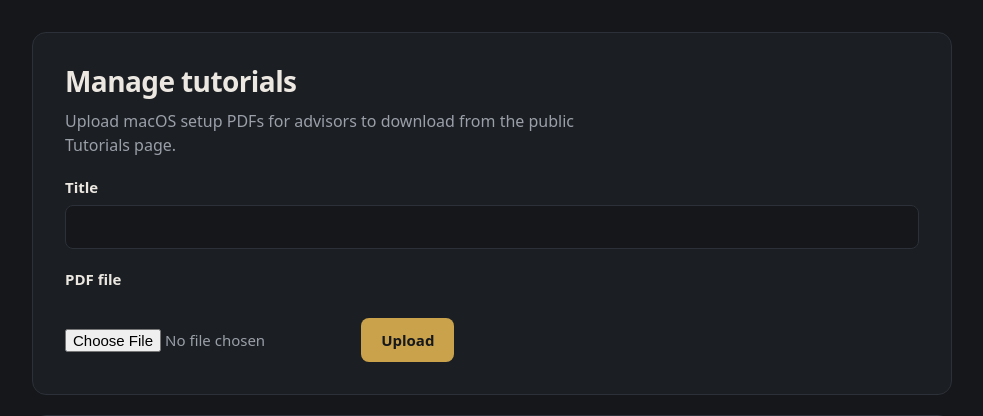
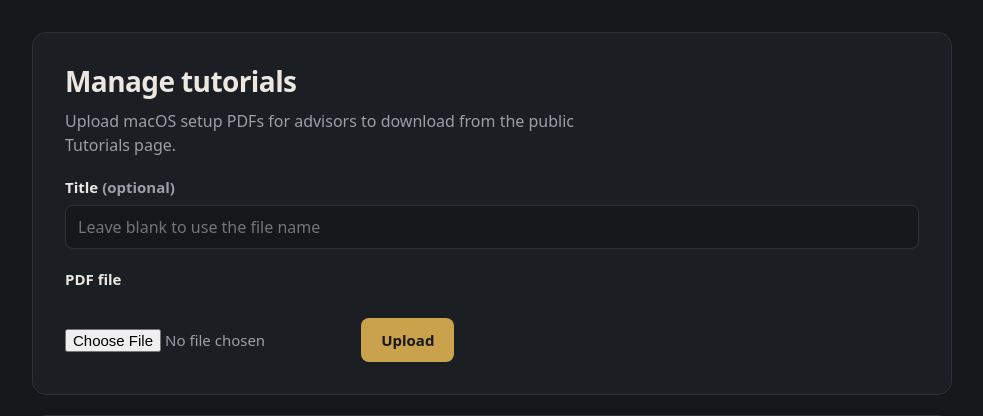
Before and after one commit to renzzog777/Onboarding_App, a Flask app: page /admin/resources in a window 1280 px wide. Shown: the part 69-485 px from the top of the page, without its empty margins (148-1131 px from the left). Run offline with Flask 3, Linux system fonts and the light colour scheme; the visitor is signed in with stand-in values (Sample User, id 1); data that the repository does not hold is empty; some libraries are stand-ins or nearby versions.

Commit message:
Default tutorial title to the PDF file name
The Title field in Manage Tutorials is now optional; when left blank the
file name is used without its extension and with underscores turned into
spaces (Office_WiFi_Setup.pdf -> "Office WiFi Setup").

Co-Authored-By: Claude Opus 5.5 <noreply@anthropic.com>

```diff
--- a/app.py
+++ b/app.py
@@ -453,8 +453,10 @@ def upload_resource():
     resource_type = "pdf"
     file = request.files.get("file")
 
-    if not title or not file or not file.filename:
-        return _render_admin_resources(error="A title and a PDF file are both required.")
+    if not file or not file.filename:
+        return _render_admin_resources(error="Choose a PDF file to upload.")
+    if not title:
+        title = _title_from_filename(file.filename)
 
     ext = file.filename.rsplit(".", 1)[-1].lower() if "." in file.filename else ""
     if ext not in ALLOWED_EXTENSIONS[resource_type]:
@@ -473,6 +475,14 @@ def upload_resource():
     db.add_resource(title, resource_type, stored_name, file.filename, thumbnail)
     chatbot.sync_in_background(TUTORIALS_DIR, log=app.logger.warning)
     return redirect(url_for("admin_resources"))
+
+
+def _title_from_filename(filename):
+    """'Office_WiFi_Setup.pdf' -> 'Office WiFi Setup'. Used when the admin
+    leaves the Title field blank."""
+    name = filename.replace("\\", "/").rsplit("/", 1)[-1]
+    name = os.path.splitext(name)[0].replace("_", " ")
+    return " ".join(name.split()) or "Untitled guide"
 
 
 @app.route("/admin/resources/<int:resource_id>/delete", methods=["POST"])
--- /dev/null
+++ b/data/chatbot_store.json
@@ -0,0 +1,4 @@
+{
+  "store": "fileSearchStores/onboardingtutorials-1raw4wz3ljj6",
+  "docs": {}
+}
--- a/templates/admin_resources.html
+++ b/templates/admin_resources.html
@@ -6,8 +6,8 @@
     <p class="muted">Upload macOS setup PDFs for advisors to download from the public Tutorials page.</p>
 
     <form method="POST" action="{{ url_for('upload_resource') }}" enctype="multipart/form-data">
-        <label for="title">Title</label>
-        <input type="text" id="title" name="title" required>
+        <label for="title">Title <span class="muted">(optional)</span></label>
+        <input type="text" id="title" name="title" placeholder="Leave blank to use the file name">
 
         <label for="file">PDF file</label>
         <input type="file" id="file" name="file" accept=".pdf,application/pdf" required>
```
Also changed, not shown: tests/test_pdf_only.py (+3 -3 lines), tests/test_tutorial_upload.py (added, +55 -0 lines), 1 other file.
